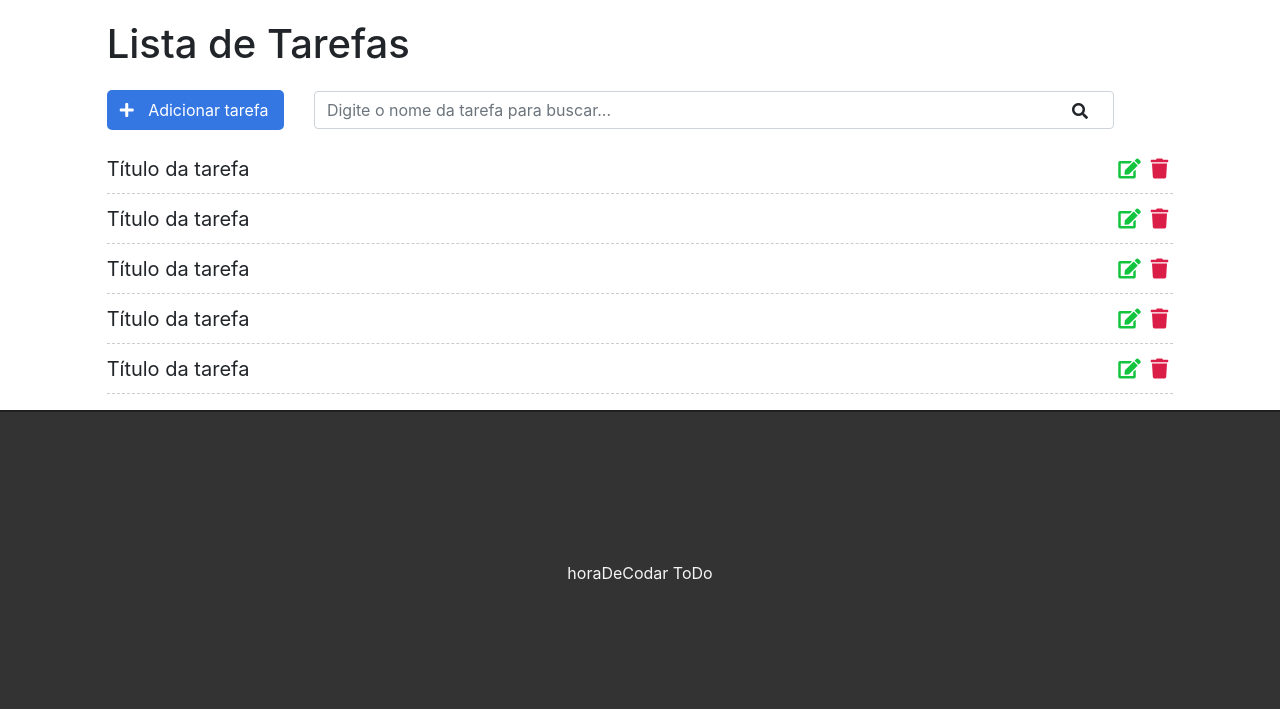
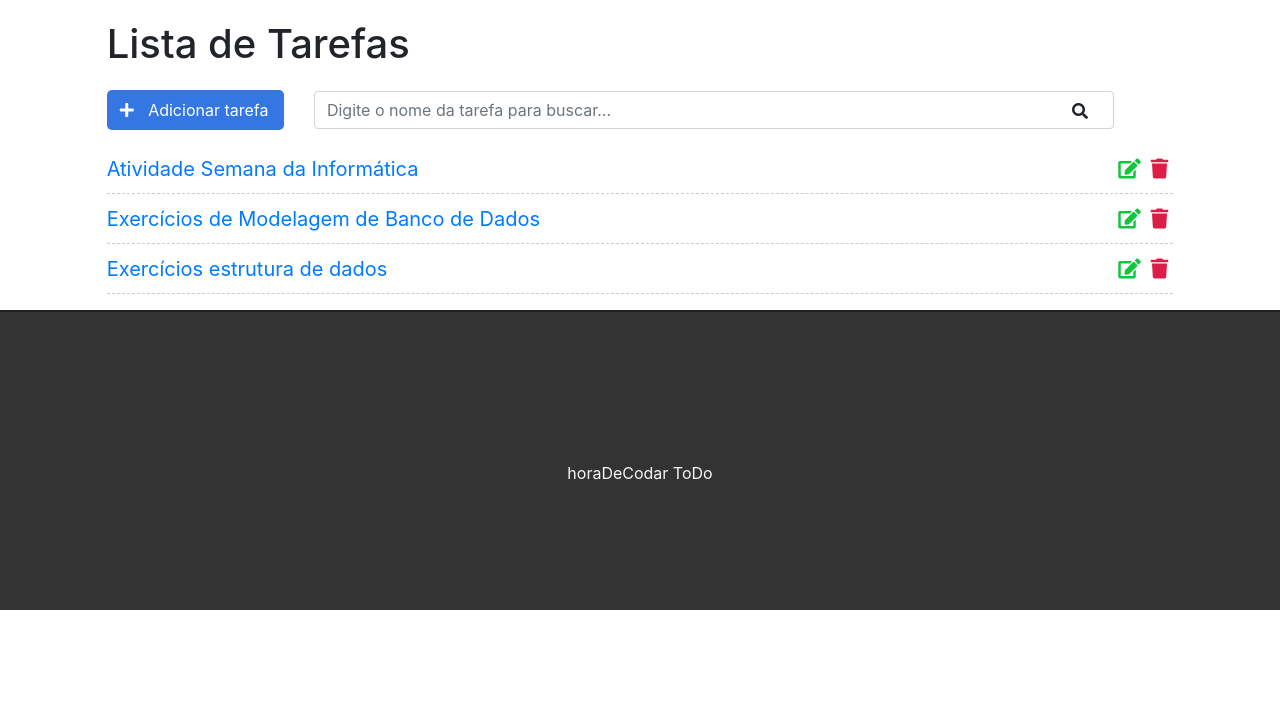
Before and after one commit to luizrenatomf/task_manager, a Django app: page / in a window 1280 px wide. Shown: the part 57-766 px from the top of the page. Run offline with Django 3.2, Linux system fonts and the light colour scheme; data comes from the database, SQL or seed files in the repository; both versions use the stored data as it was after the commit; some libraries are stand-ins or nearby versions.

Commit message:
Adiciona ORM Django através de criação, seleção, alteração e exclusão de tarefa

```diff
--- a/tasks/static/css/styles.css
+++ b/tasks/static/css/styles.css
@@ -23,6 +23,10 @@
 }
 
 /* Botão de adicionar */
+
+#add-link {
+	text-decoration: none;
+}
 
 .add-div {
 	background-color: #3476e2;
@@ -103,3 +107,13 @@ footer p {
 	top: 50%;
 	position: relative;
 }
+
+/* Messages */
+
+ul.messages {
+	padding: 0;
+}
+
+ul.messages li {
+	list-style: none;
+}
--- a/tasks/templates/base.html
+++ b/tasks/templates/base.html
@@ -13,7 +13,7 @@
 <body>
     <div class="container-fluid">
         <nav class="navbar navbar-expand-lg navbar-light bg-light">
-            <a class="navbar-brand" href="#">To Do</a>
+            <a class="navbar-brand" href="/">To Do</a>
             <button class="navbar-toggler" type="button" data-toggle="collapse" data-target="#navbarSupportedContent" aria-controls="navbarSupportedContent" aria-expanded="false" aria-label="Toggle navigation">
                 <span class="navbar-toggler-icon"></span>
             </button>
@@ -21,13 +21,13 @@
             <div class="collapse navbar-collapse" id="navbarSupportedContent">
                 <ul class="navbar-nav">
                     <li class="nav-item">
-                        <a class="nav-link" href="#">Tarefas</a>
+                        <a class="nav-link" href="/">Tarefas</a>
                     </li>
                     <li class="nav-item">
-                        <a class="nav-link" href="#">Usuários</a>
+                        <a class="nav-link" href="users/">Usuários</a>
                     </li>
                     <li class="nav-item">
-                        <a class="nav-link" href="#">Sobre nós</a>
+                        <a class="nav-link" href="about/">Sobre nós</a>
                     </li>
                 </ul>
             </div>
--- a/tasks/templates/tasks/list.html
+++ b/tasks/templates/tasks/list.html
@@ -5,39 +5,30 @@
 {% block content %}
 <div class="offset-1 col-10 list-div">
     <h1>Lista de Tarefas</h1>
-    <div class="col-2 add-div">
-        <i class="fas fa-plus"></i> Adicionar tarefa
-    </div>
+    <a id="add-link" href="newtask/">
+        <div class="col-2 add-div">
+            <i class="fas fa-plus"></i> Adicionar tarefa
+        </div>
+    </a>
     <div class="col-9 search-div">
         <input class="form-control" type="text" id="search" name="search" placeholder="Digite o nome da tarefa para buscar...">
         <i class="fas fa-search"></i>
     </div>
+    {% if messages %}
+        <ul class="messages">
+            {% for message in messages %}
+                <li {% if message.tags %}class="alert alert-{{message.tags}}"{% endif %}>{{message}}</li>
+            {% endfor %}
+        </ul>
+    {% endif %}
     <ul class="task-list">
+        {% for task in tasks %}
         <li class="task-item">
-            <span>Título da tarefa</span>
-            <span><i class="fas fa-trash"></i></span>
-            <span><i class="fas fa-edit"></i></span>
+            <span><a href="/task/{{task.id}}">{{task.title}}</a></span>
+            <a href="delete/{{task.id}}"><span><i class="fas fa-trash"></i></span></a>
+            <a href="edit/{{task.id}}"><span><i class="fas fa-edit"></i></span></a>
         </li>
-        <li class="task-item">
-            <span>Título da tarefa</span>
-            <span><i class="fas fa-trash"></i></i></span>
-            <span><i class="fas fa-edit"></i></span>
-        </li>
-        <li class="task-item">
-            <span>Título da tarefa</span>
-            <span><i class="fas fa-trash"></i></span>
-            <span><i class="fas fa-edit"></i></span>
-        </li>
-        <li class="task-item">
-            <span>Título da tarefa</span>
-            <span><i class="fas fa-trash"></i></span>
-            <span><i class="fas fa-edit"></i></span>
-        </li>
-        <li class="task-item">
-            <span>Título da tarefa</span>
-            <span><i class="fas fa-trash"></i></span>
-            <span><i class="fas fa-edit"></i></span>
-        </li>
+        {% endfor %}
     </ul>
 </div>
 {% endblock %}
--- a/tasks/templates/tasks/yourname.html
+++ /dev/null
@@ -1 +0,0 @@
-<h1>O seu nome é: {{ name }}</h1>
--- a/tasks/urls.py
+++ b/tasks/urls.py
@@ -1,7 +1,11 @@
 from django.urls import path
+
 from . import views
 
 urlpatterns = [
 	path('',views.taskList,name='task-list'),
-	path('yourname/<str:name>',views.yourName,name='yourName'),
+	path('task/<int:id>',views.taskView,name='task-view'),
+	path('newtask/',views.newTask,name='new-task'),
+	path('edit/<int:id>',views.editTask,name='edit-task'),
+	path('delete/<int:id>',views.deleteTask,name='delete-task'),
 ]
--- a/tasks/views.py
+++ b/tasks/views.py
@@ -1,9 +1,50 @@
-from django.shortcuts import render
+from django.shortcuts import render, get_object_or_404, redirect
 from django.http import HttpResponse
+from django.contrib import messages
+
+from .models import Task
+from .forms import TaskForm
 
 def taskList(request):
-	return render(request,'tasks/list.html')
+	tasks = Task.objects.all().order_by('-created_at')
+	return render(request,'tasks/list.html',{'tasks':tasks})
 
 
-def yourName(request,name):
-	return render(request,'tasks/yourname.html',{'name':name})
+def taskView(request,id):
+	task = get_object_or_404(Task,pk=id)
+	return render(request,'tasks/task.html',{'task':task})
+
+
+def newTask(request):
+	if request.method == 'POST':
+		form = TaskForm(request.POST)
+
+		if form.is_valid():
+			task = form.save(commit=False)
+			task.done = 'doing'
+			task.save()
+			return redirect('/')
+	else:
+		form = TaskForm()
+		return render(request, 'tasks/addtask.html',{'form':form})
+
+
+def editTask(request,id):
+	task = get_object_or_404(Task,pk=id)
+	form = TaskForm(instance=task)
+	if request.method == 'POST':
+		form = TaskForm(request.POST,instance=task)
+		if form.is_valid():
+			task.save()
+			return redirect('/')
+		else:
+			return render(request,'tasks/edittask.html',{'form':form,'task':task})
+	else:
+		return render(request,'tasks/edittask.html',{'form':form,'task':task})
+
+
+def deleteTask(request,id):
+	task = get_object_or_404(Task,pk=id)
+	task.delete()
+	messages.info(request,'Tarefa deletada com sucesso.')
+	return redirect('/')
```
Also changed, not shown: tasks/forms.py (added, +9 -0 lines), tasks/templates/tasks/addtask.html (added, +14 -0 lines), tasks/templates/tasks/edittask.html (added, +14 -0 lines), tasks/templates/tasks/task.html (added, +10 -0 lines), db.sqlite3.
